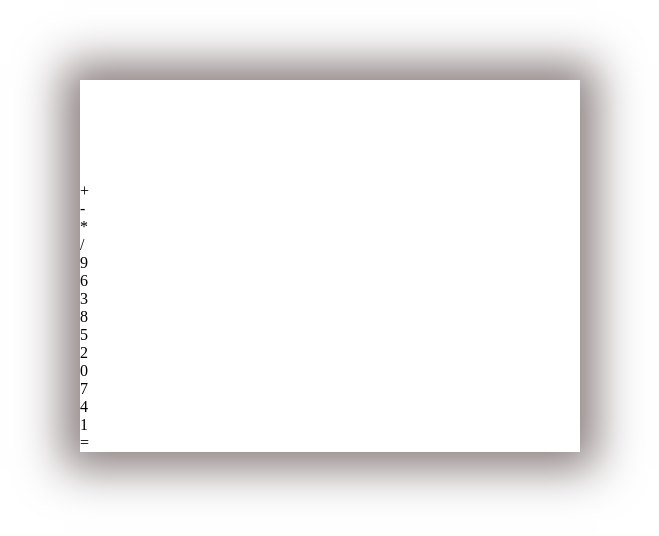
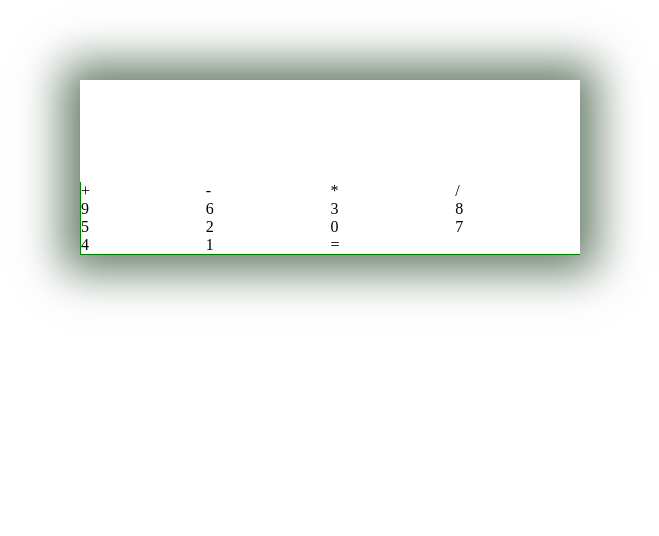
Before and after one commit to Charlotte-Natasha/Calculator, a plain HTML site: page index.html in a window 1280 px wide. Shown: the whole page, without its empty margins (310-969 px from the left). Drawn offline with Linux system fonts and the light colour scheme.

Commit message:
added button css

```diff
--- a/styles.css
+++ b/styles.css
@@ -1,7 +1,7 @@
 .container {
   max-width: 500px;
   margin: 10vh auto 0 auto;
-  box-shadow: 0px 0px 43px 17px rgb(138, 126, 126);
+  box-shadow: 0px 0px 43px 17px rgb(103, 124, 105);
 }
 
 #display {
@@ -11,3 +11,9 @@
   padding: 16px 8px;
   font-size: 30px;
 }
+.buttons {
+  display: grid;
+  border-bottom: 1px solid green;
+  border-left: 1px solid green;
+  grid-template-columns: 1fr 1fr 1fr 1fr;
+}
```
